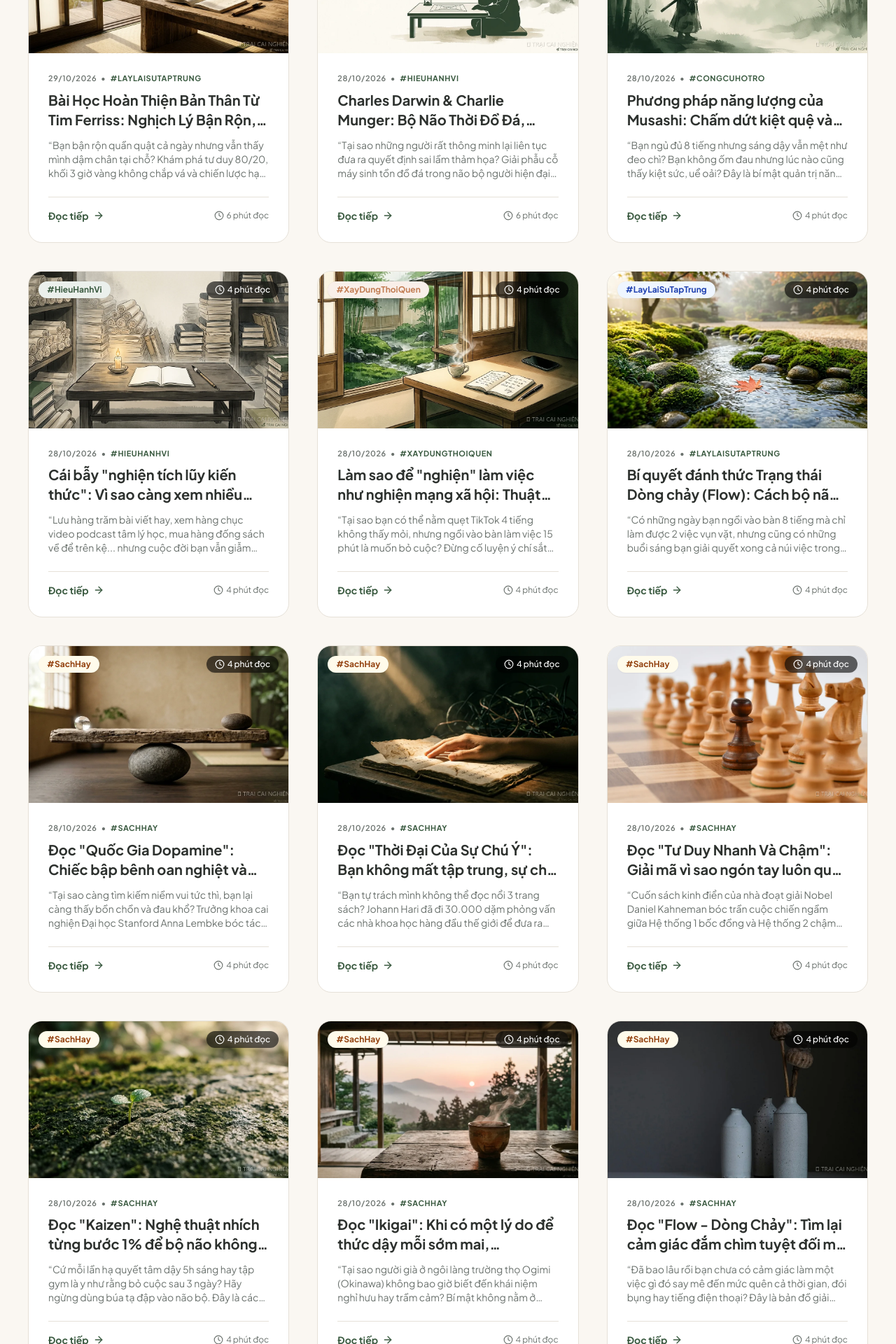
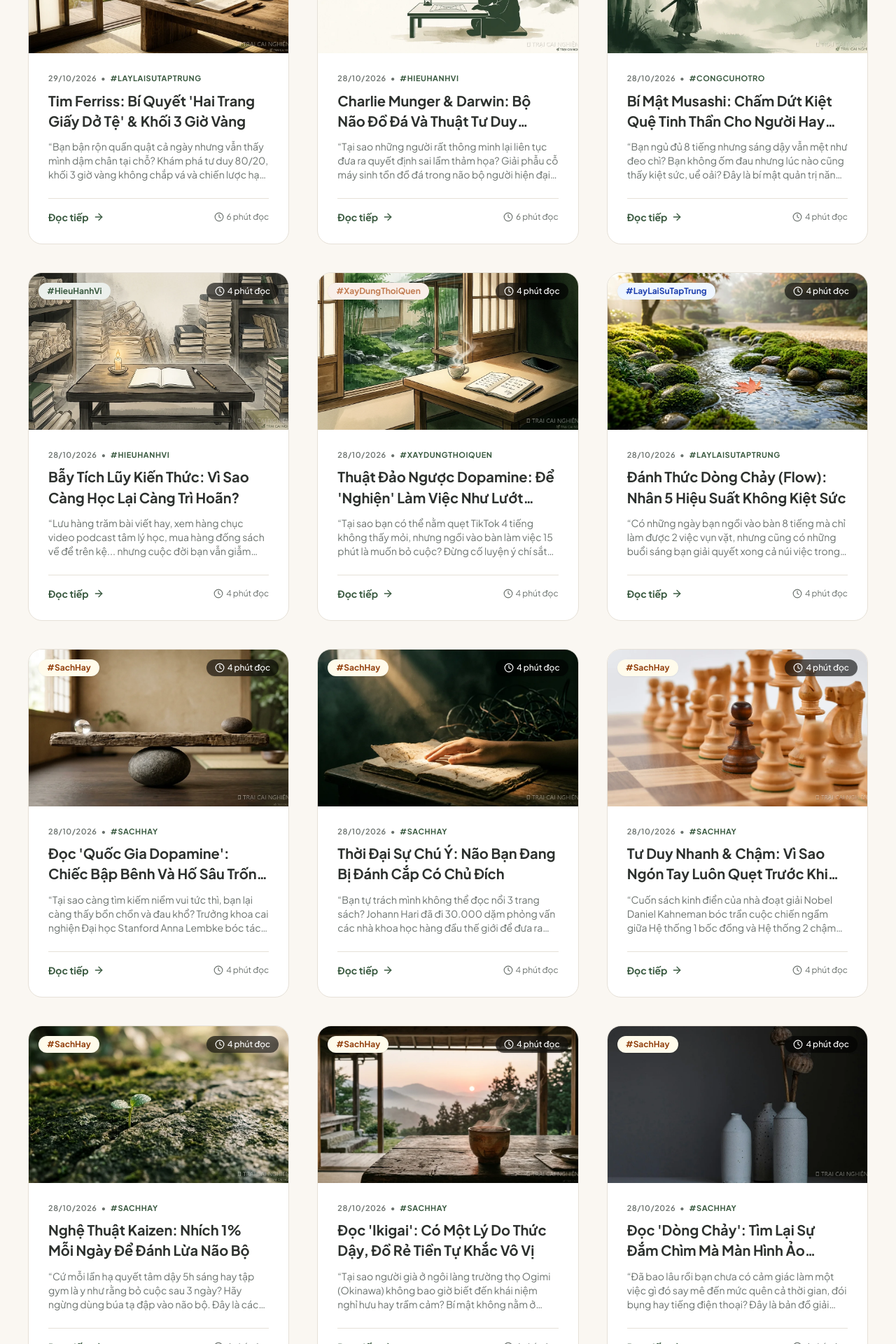
Before and after one commit to longphi11/traicainghien-1, a Next.js app: page /bai-viet in a window 1280 px wide. Shown: the part 660-2580 px from the top of the page at 70% size. Built offline with nearby package versions, Linux system fonts and the light colour scheme.

Commit message:
style(articles): shorten titles to punchy 2-line curiosity hooks, expand title typography line-height, move key takeaways to bottom after message, and update agent standards

```diff
--- a/src/app/bai-viet/page.tsx
+++ b/src/app/bai-viet/page.tsx
@@ -202,8 +202,8 @@ export default function BaiVietPage() {
                 <span className="text-[#3A5A40] font-bold">#{article.pillarTag}</span>
               </div>
 
-              {/* Title (Size chữ vừa vặn, tiêu đề ngắn gọn súc tích) */}
-              <h2 className="text-lg sm:text-xl font-bold font-serif text-[#2D312E] mb-3 leading-snug line-clamp-2 group-hover:text-[#3A5A40] transition-colors">
+              {/* Title (Khoảng cách dòng thoáng đãng, vừa khít 2 dòng không díu chữ) */}
+              <h2 className="text-lg sm:text-xl font-bold font-serif text-[#2D312E] mb-3 leading-[1.42] sm:leading-[1.46] tracking-normal line-clamp-2 group-hover:text-[#3A5A40] transition-colors">
                 <Link href={`/bai-viet/${article.slug}`}>
                   {article.title}
                 </Link>
--- a/src/app/page.tsx
+++ b/src/app/page.tsx
@@ -507,7 +507,7 @@ export default function HomePage() {
               </Link>
 
               <div className="p-5 sm:p-6 flex-1 flex flex-col">
-                <h3 className="text-lg font-bold font-serif text-[#2D312E] mb-2 leading-snug line-clamp-2 group-hover:text-[#3A5A40] transition-colors">
+                <h3 className="text-lg font-bold font-serif text-[#2D312E] mb-2.5 leading-[1.42] sm:leading-[1.45] tracking-normal line-clamp-2 group-hover:text-[#3A5A40] transition-colors">
                   <Link href={`/bai-viet/${article.slug}`}>
                     {article.title}
                   </Link>
--- a/src/components/RelatedArticles.tsx
+++ b/src/components/RelatedArticles.tsx
@@ -70,7 +70,7 @@ export default function RelatedArticles({ currentSlug, currentTag }: RelatedArti
                 {art.date}
               </div>
 
-              <h4 className="text-sm sm:text-base font-bold font-serif text-[#2D312E] mb-2 leading-snug line-clamp-2 group-hover:text-[#3A5A40] transition-colors flex-1">
+              <h4 className="text-sm sm:text-base font-bold font-serif text-[#2D312E] mb-2 leading-[1.42] sm:leading-[1.46] tracking-normal line-clamp-2 group-hover:text-[#3A5A40] transition-colors flex-1">
                 <Link href={`/bai-viet/${art.slug}`}>
                   {art.title}
                 </Link>
--- a/src/data/articles.ts
+++ b/src/data/articles.ts
@@ -67,7 +67,7 @@ const rawArticles: Article[] = [
   },
   {
     "slug": "thanh-loc-nao-bo-de-lam-viec-sau",
-    "title": "Thanh lọc não bộ: Vì sao bạn chán làm việc và thèm quẹt màn hình?",
+    "title": "Thanh Lọc Não Bộ: Vì Sao Ta Chán Làm Việc Và Thèm Quẹt Máy?",
     "excerpt": "Mở laptop lên định làm việc, nhưng mới gõ được vài dòng là ngứa ngáy thò tay lấy điện thoại. Não bạn không bị hỏng, nó chỉ đang bị 'bội thực' Dopamine kích thích cao...",
     "thumbnail": "/images/articles/thanh-loc-nao-bo-dopamine-detox-trai-cai-nghien.webp",
     "pillar": "Trụ cột 4: Sống chủ động & tìm lại sự chú ý",
@@ -135,7 +135,7 @@ const rawArticles: Article[] = [
   },
   {
     "slug": "review-sach-bay-hanh-phuc-russ-harris",
-    "title": "Đọc \"Bẫy Hạnh Phúc\": Vì sao càng cố vui vẻ, bạn lại càng dễ nghiện ngập và khổ sở?",
+    "title": "Đọc 'Bẫy Hạnh Phúc': Càng Cố Vui Vẻ Càng Dễ Khổ Sở Và Nghiện",
     "excerpt": "Bạn bị ép phải luôn suy nghĩ tích cực, luôn nở nụ cười? Càng cố né tránh nỗi buồn, bạn càng lao vào lướt mạng, ăn vặt để trốn chạy. Đây là cách thoát khỏi chiếc bẫy tinh vi nhất của tâm trí...",
     "thumbnail": "/images/articles/sach-bay-hanh-phuc-trai-cai-nghien.webp",
     "pillar": "Trụ cột 1: Hiểu cơ chế hành vi",
@@ -152,7 +152,7 @@ const rawArticles: Article[] = [
   },
   {
     "slug": "review-sach-bay-tien-nghi-michael-easter",
-    "title": "Đọc \"Bẫy Tiện Nghi\": Sự sung sướng thừa mứa đang âm thầm hủy hoại nghị lực của bạn ra sao?",
+    "title": "Đọc 'Bẫy Tiện Nghi': Sự Thừa Mứa Đang Giết Chết Nghị Lực Bạn",
     "excerpt": "33 ngày giữa băng tuyết Bắc Cực đã dạy Michael Easter một sự thật tàn nhẫn: Con người hiện đại đang chết dần vì... quá tiện nghi. Muốn thoát khỏi sự bồn chồn và nhũn não số, bạn phải học cách tự nguyện đón nhận sự khó chịu lành mạnh.",
     "thumbnail": "/images/articles/sach-bay-tien-nghi-comfort-crisis-trai-cai-nghien.webp",
     "pillar": "Trụ cột 1: Hiểu cơ chế hành vi",
@@ -169,7 +169,7 @@ const rawArticles: Article[] = [
   },
   {
     "slug": "review-sach-bay-so-hai-vuot-qua-tri-hoan",
-    "title": "Đọc \"Bẫy Sợ Hãi\": Bạn không lười biếng, bạn chỉ đang sợ hãi cuộc đời mình",
+    "title": "Đọc 'Bẫy Sợ Hãi': Bạn Không Hề Lười, Bạn Đang Sợ Cuộc Đời Mình",
     "excerpt": "Cứ ngồi vào bàn làm việc 5 phút là lại thò tay lướt TikTok? Gốc rễ của sự trì hoãn không phải vì bạn vô kỷ luật, mà là vì một nỗi sợ vô hình đang điều khiển hạch hạnh nhân của bạn...",
     "thumbnail": "/images/articles/sach-bay-so-hai-tri-hoan-trai-cai-nghien.webp",
     "pillar": "Trụ cột 1: Hiểu cơ chế hành vi",
@@ -186,7 +186,7 @@ const rawArticles: Article[] = [
   },
   {
     "slug": "review-sach-deep-work-cal-newport",
-    "title": "Đọc \"Deep Work\": Tấm khiên bảo vệ tâm trí trước thời đại giật dây thần kinh",
+    "title": "Đọc 'Deep Work': Tấm Khiên Bảo Vệ Tâm Trí Khỏi Xao Nhãng Số",
     "excerpt": "Trong một thế giới mà ai cũng nhảy tab liên tục và trả lời tin nhắn sau 3 giây, năng lực ngồi yên làm việc sâu 90 phút chính là thứ phân chia người làm chủ cuộc chơi và kẻ làm nô lệ cho thuật toán...",
     "thumbnail": "/images/articles/sach-deep-work-lam-sau-trai-cai-nghien.webp",
     "pillar": "Trụ cột 2: Nhận diện cái giá của thói quen",
@@ -203,7 +203,7 @@ const rawArticles: Article[] = [
   },
   {
     "slug": "review-sach-flow-dong-chay-mihaly-csikszentmihalyi",
-    "title": "Đọc \"Flow - Dòng Chảy\": Tìm lại cảm giác đắm chìm tuyệt đối mà màn hình ảo không bao giờ trao cho bạn",
+    "title": "Đọc 'Dòng Chảy': Tìm Lại Sự Đắm Chìm Mà Màn Hình Ảo Không Có",
     "excerpt": "Đã bao lâu rồi bạn chưa có cảm giác làm một việc gì đó say mê đến mức quên cả thời gian, đói bụng hay tiếng điện thoại? Đây là bản đồ giải phẫu trạng thái thăng hoa cao nhất của bộ não con người...",
     "thumbnail": "/images/articles/sach-flow-dong-chay-trai-cai-nghien.webp",
     "pillar": "Trụ cột 4: Sống chủ động và tìm lại sự chú ý",
@@ -220,7 +220,7 @@ const rawArticles: Article[] = [
   },
   {
     "slug": "review-sach-ikigai-di-tim-le-song",
-    "title": "Đọc \"Ikigai\": Khi có một lý do để thức dậy mỗi sớm mai, dopamine rẻ tiền tự khắc vô vị",
+    "title": "Đọc 'Ikigai': Có Một Lý Do Thức Dậy, Đồ Rẻ Tiền Tự Khắc Vô Vị",
     "excerpt": "Tại sao người già ở ngôi làng trường thọ Ogimi (Okinawa) không bao giờ biết đến khái niệm nghỉ hưu hay trầm cảm? Bí mật không nằm ở nhân sâm hay thuốc bổ, mà nằm ở một hạt mầm mang tên Ikigai...",
     "thumbnail": "/images/articles/sach-ikigai-di-tim-le-song-trai-cai-nghien.webp",
     "pillar": "Trụ cột 4: Sống chủ động và tìm lại sự chú ý",
@@ -237,7 +237,7 @@ const rawArticles: Article[] = [
   },
   {
     "slug": "review-sach-kaizen-1-phan-tram-moi-ngay",
-    "title": "Đọc \"Kaizen\": Nghệ thuật nhích từng bước 1% để bộ não không kịp báo động sợ hãi",
+    "title": "Nghệ Thuật Kaizen: Nhích 1% Mỗi Ngày Để Đánh Lừa Não Bộ",
     "excerpt": "Cứ mỗi lần hạ quyết tâm dậy 5h sáng hay tập gym là y như rằng bỏ cuộc sau 3 ngày? Hãy ngừng dùng búa tạ đập vào não bộ. Đây là cách người Nhật thay đổi cả một đời bằng những bước đi vi mô nhẹ tênh...",
     "thumbnail": "/images/articles/sach-kaizen-1-phan-tram-trai-cai-nghien.webp",
     "pillar": "Trụ cột 3: Thay đổi mà không phụ thuộc quá nhiều vào ý chí",
@@ -254,7 +254,7 @@ const rawArticles: Article[] = [
   },
   {
     "slug": "review-sach-tu-duy-nhanh-va-cham-daniel-kahneman",
-    "title": "Đọc \"Tư Duy Nhanh Và Chậm\": Giải mã vì sao ngón tay luôn quẹt máy trước khi não bạn kịp nghĩ",
+    "title": "Tư Duy Nhanh & Chậm: Vì Sao Ngón Tay Luôn Quẹt Trước Khi Nghĩ",
     "excerpt": "Cuốn sách kinh điển của nhà đoạt giải Nobel Daniel Kahneman bóc trần cuộc chiến ngầm giữa Hệ thống 1 bốc đồng và Hệ thống 2 chậm chạp — bí mật mà mọi ứng dụng mạng xã hội đều lợi dụng để biến bạn thành con nghiện...",
     "thumbnail": "/images/articles/sach-tu-duy-nhanh-va-cham-trai-cai-nghien.webp",
     "pillar": "Trụ cột 1: Hiểu cơ chế hành vi",
@@ -271,7 +271,7 @@ const rawArticles: Article[] = [
   },
   {
     "slug": "review-sach-thoi-dai-cua-su-chu-y-stolen-focus",
-    "title": "Đọc \"Thời Đại Của Sự Chú Ý\": Bạn không mất tập trung, sự chú ý của bạn đã bị đánh cắp có chủ đích",
+    "title": "Thời Đại Sự Chú Ý: Não Bạn Đang Bị Đánh Cắp Có Chủ Đích",
     "excerpt": "Bạn tự trách mình không thể đọc nổi 3 trang sách? Johann Hari đã đi 30.000 dặm phỏng vấn các nhà khoa học hàng đầu thế giới để đưa ra một kết luận chấn động: Cả một hệ thống kinh tế nghìn tỷ USD đang sống dựa trên sự phân tâm của bạn...",
     "thumbnail": "/images/articles/sach-thoi-dai-cua-su-chu-y-stolen-focus-trai-cai-nghien.webp",
     "pillar": "Trụ cột 2: Nhận diện cái giá của thói quen",
@@ -288,7 +288,7 @@ const rawArticles: Article[] = [
   },
   {
     "slug": "review-sach-giai-ma-hoocmon-dopamine-anna-lembke",
-    "title": "Đọc \"Quốc Gia Dopamine\": Chiếc bập bênh oan nghiệt và cẩm nang thoát khỏi hố sâu trống rỗng",
+    "title": "Đọc 'Quốc Gia Dopamine': Chiếc Bập Bênh Và Hố Sâu Trống Rỗng",
     "excerpt": "Tại sao càng tìm kiếm niềm vui tức thì, bạn lại càng thấy bồn chồn và đau khổ? Trưởng khoa cai nghiện Đại học Stanford Anna Lembke bóc tách cơ chế sinh học bập bênh và hướng dẫn cách thiết lập lại ngưỡng hạnh phúc đích thực...",
     "thumbnail": "/images/articles/sach-giai-ma-dopamine-nation-trai-cai-nghien.webp",
     "pillar": "Trụ cột 1: Hiểu cơ chế hành vi",
@@ -305,7 +305,7 @@ const rawArticles: Article[] = [
   },
   {
     "slug": "bi-quyet-danh-thuc-trang-thai-dong-chay-flow",
-    "title": "Bí quyết đánh thức Trạng thái Dòng chảy (Flow): Cách bộ não nhân 5 lần tốc độ làm việc mà không kiệt sức",
+    "title": "Đánh Thức Dòng Chảy (Flow): Nhân 5 Hiệu Suất Không Kiệt Sức",
     "excerpt": "Có những ngày bạn ngồi vào bàn 8 tiếng mà chỉ làm được 2 việc vụn vặt, nhưng cũng có những buổi sáng bạn giải quyết xong cả núi việc trong 2 tiếng nhẹ nhõm. Đâu là công tắc kích hoạt trạng thái làm việc đỉnh cao này?",
     "thumbnail": "/images/articles/bi-quyet-dong-chay-flow-trai-cai-nghien.webp",
     "pillar": "Trụ cột 4: Sống chủ động và tìm lại sự chú ý",
@@ -322,7 +322,7 @@ const rawArticles: Article[] = [
   },
   {
     "slug": "nghien-lam-viec-nhu-nghien-mang-xa-hoi-dao-nguoc-dopamine",
-    "title": "Làm sao để \"nghiện\" làm việc như nghiện mạng xã hội: Thuật đảo ngược vòng lặp Dopamine",
+    "title": "Thuật Đảo Ngược Dopamine: Để 'Nghiện' Làm Việc Như Lướt Mạng",
     "excerpt": "Tại sao bạn có thể nằm quẹt TikTok 4 tiếng không thấy mỏi, nhưng ngồi vào bàn làm việc 15 phút là muốn bỏ cuộc? Đừng cố luyện ý chí sắt đá. Đây là cách 'đánh tráo' 3 cơ chế gây nghiện của mạng xã hội để biến công việc thành đam mê...",
     "thumbnail": "/images/articles/dao-nguoc-dopamine-lam-viec-trai-cai-nghien.webp",
     "pillar": "Trụ cột 3: Thay đổi mà không phụ thuộc quá nhiều vào ý chí",
@@ -339,7 +339,7 @@ const rawArticles: Article[] = [
   },
   {
     "slug": "cai-bay-nghien-tich-luy-kien-thuc-tieu-thu-thu-dong",
-    "title": "Cái bẫy \"nghiện tích lũy kiến thức\": Vì sao càng xem nhiều video phát triển bản thân, bạn càng bất lực và trì hoãn?",
+    "title": "Bẫy Tích Lũy Kiến Thức: Vì Sao Càng Học Lại Càng Trì Hoãn?",
     "excerpt": "Lưu hàng trăm bài viết hay, xem hàng chục video podcast tâm lý học, mua hàng đống sách về để trên kệ... nhưng cuộc đời bạn vẫn giẫm chân tại chỗ? Đây là chiếc bẫy tinh vi nhất của não bộ mang tên 'Tiêu thụ thụ động'...",
     "thumbnail": "/images/articles/cai-bay-tich-luy-kien-thuc-trai-cai-nghien.webp",
     "pillar": "Trụ cột 1: Hiểu cơ chế hành vi",
@@ -356,7 +356,7 @@ const rawArticles: Article[] = [
   },
   {
     "slug": "phuong-phap-nang-luong-musashi-tri-kiet-que-tinh-than",
-    "title": "Phương pháp năng lượng của Musashi: Chấm dứt kiệt quệ và phục hồi thần khí cho người hay mệt mỏi",
+    "title": "Bí Mật Musashi: Chấm Dứt Kiệt Quệ Tinh Thần Cho Người Hay Mệt",
     "excerpt": "Bạn ngủ đủ 8 tiếng nhưng sáng dậy vẫn mệt như đeo chì? Bạn không ốm đau nhưng lúc nào cũng thấy kiệt sức, uể oải? Đây là bí mật quản trị năng lượng sinh học từ kiếm thánh Miyamoto Musashi giúp bạn tìm lại thần khí tĩnh tại...",
     "thumbnail": "/images/articles/phuong-phap-nang-luong-musashi-trai-cai-nghien.webp",
     "pillar": "Trụ cột 3: Thay đổi mà không phụ thuộc quá nhiều vào ý chí",
@@ -373,7 +373,7 @@ const rawArticles: Article[] = [
   },
   {
   "slug": "bo-nao-thoi-do-da-bay-dan-va-nghe-thuat-tu-duy-nguoc-charlie-munger",
-  "title": "Charles Darwin & Charlie Munger: Bộ Não Thời Đồ Đá, Cạm Bẫy Bầy Đàn Và Nghệ Thuật Tư Duy Ngược",
+  "title": "Charlie Munger & Darwin: Bộ Não Đồ Đá Và Thuật Tư Duy Ngược",
   "excerpt": "Tại sao những người rất thông minh lại liên tục đưa ra quyết định sai lầm thảm họa? Giải phẫu cỗ máy sinh tồn đồ đá trong não bộ người hiện đại và nghệ thuật tư duy ngược giúp bạn bớt ngu ngốc để giành lại tự do.",
   "thumbnail": "/images/articles/tu-duy-nguoc-charlie-munger-trai-cai-nghien.webp",
   "pillar": "Trụ cột 1: Hiểu cơ chế hành vi",
@@ -408,7 +408,7 @@ const rawArticles: Article[] = [
 ,
   {
   "slug": "bai-hoc-hoan-thien-ban-than-tim-ferriss-khoi-3-gio-vang",
-  "title": "Bài Học Hoàn Thiện Bản Thân Từ Tim Ferriss: Nghịch Lý Bận Rộn, Khối 3 Giờ Vàng Và Bí Quyết 'Hai Trang Giấy Dở Tệ'",
+  "title": "Tim Ferriss: Bí Quyết 'Hai Trang Giấy Dở Tệ' & Khối 3 Giờ Vàng",
   "excerpt": "Bạn bận rộn quần quật cả ngày nhưng vẫn thấy mình dậm chân tại chỗ? Khám phá tư duy 80/20, khối 3 giờ vàng không chắp vá và chiến lược hạ thấp rào cản hành động từ tác giả best-seller huyền thoại Tim Ferriss.",
   "thumbnail": "/images/articles/bai-hoc-tim-ferriss-trai-cai-nghien.webp",
   "pillar": "Trụ cột 1: Cách tập trung làm việc & giải phóng khỏi xao nhãng số",
```
Also changed, not shown: src/app/bai-viet/[slug]/page.tsx (+28 -25 lines), .agents/roles/agent-1-deep-writer.md, .agents/roles/agent-5-content-auditor.md, 1 other file (tests, documents, lock files or other folders).
